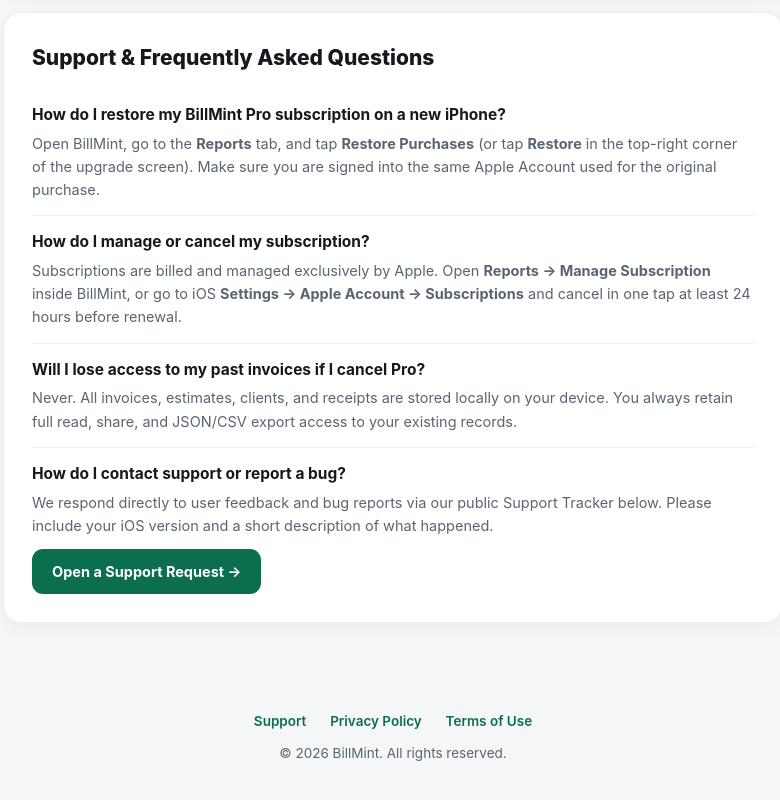
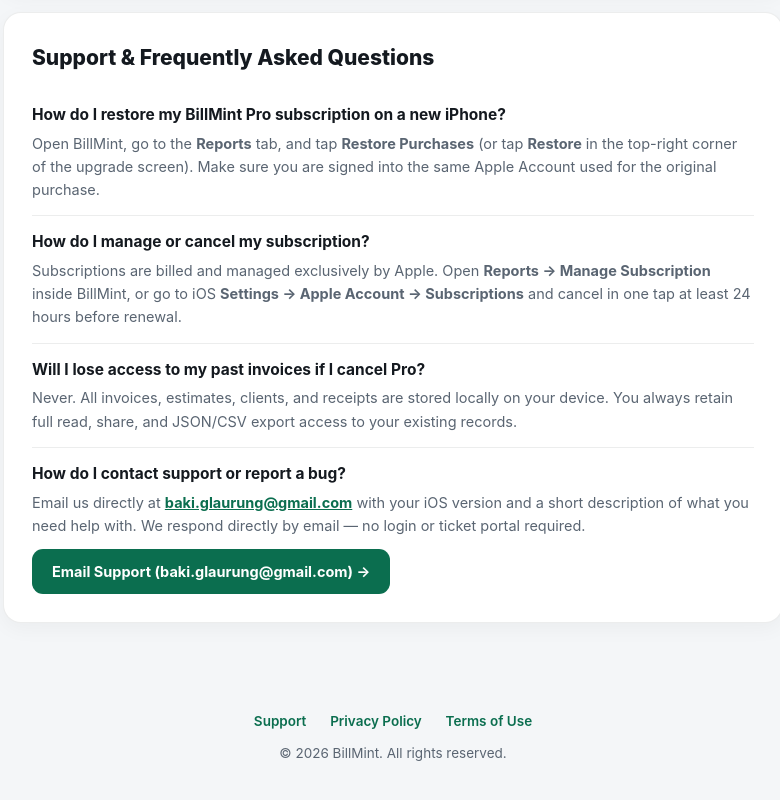
Before and after one commit to bakidmr60/billmint-site, a plain HTML site: page index.html in a window 1280 px wide. Shown: the part 939-1739 px from the top of the page, without its empty margins (247-1027 px from the left). Drawn offline with Linux system fonts and the light colour scheme.

Commit message:
Use direct support email baki.glaurung@gmail.com instead of GitHub Issues

```diff
--- a/index.html
+++ b/index.html
@@ -186,8 +186,8 @@
       </div>
       <div class="faq-item">
         <h3>How do I contact support or report a bug?</h3>
-        <p>We respond directly to user feedback and bug reports via our public Support Tracker below. Please include your iOS version and a short description of what happened.</p>
-        <a href="https://github.com/bakidmr60/billmint-site/issues/new" class="support-cta">Open a Support Request &rarr;</a>
+        <p>Email us directly at <a href="mailto:baki.glaurung@gmail.com?subject=BillMint%20Support" style="color:#0B6E4F;font-weight:700;">baki.glaurung@gmail.com</a> with your iOS version and a short description of what you need help with. We respond directly by email — no login or ticket portal required.</p>
+        <a href="mailto:baki.glaurung@gmail.com?subject=BillMint%20Support" class="support-cta">Email Support (baki.glaurung@gmail.com) &rarr;</a>
       </div>
     </section>
   </main>
```
Also changed, not shown: privacy.html (+1 -1 lines), terms.html (+1 -1 lines).
